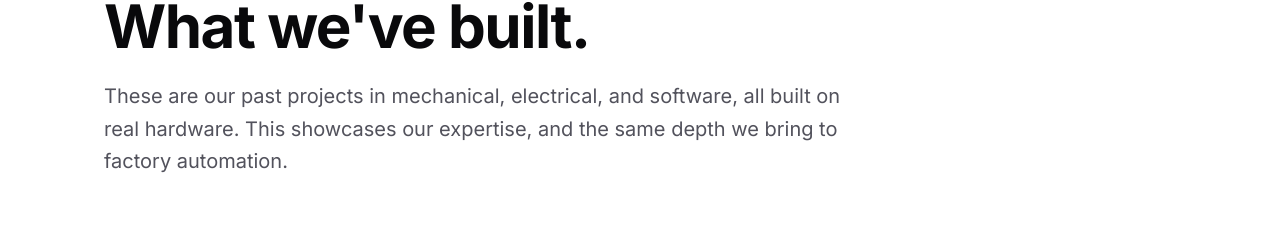
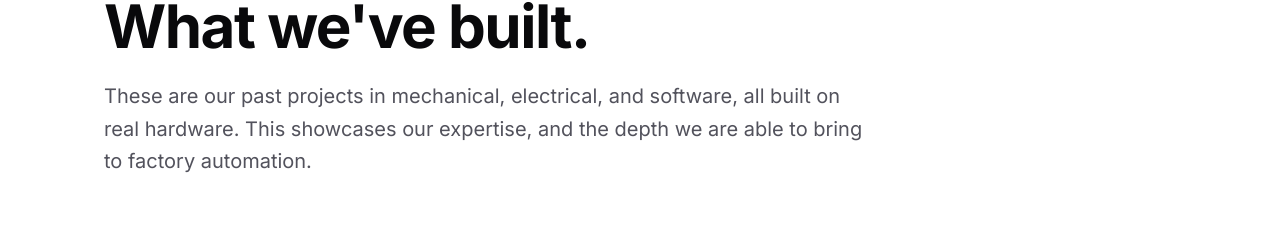
Before and after one commit to Proto-House/Website, a Next.js app: page /projects in a window 1280 px wide. Shown: the part 239-467 px from the top of the page. Built offline with nearby package versions, Linux system fonts and the light colour scheme.

Commit message:
fixed wording and themes

```diff
--- a/app/layout.js
+++ b/app/layout.js
@@ -20,7 +20,7 @@ export const metadata = {
 
 // Runs before paint to set the theme class, avoiding a flash and any
 // hydration mismatch between the server markup and the client.
-const themeScript = `(function(){try{var t=localStorage.getItem('theme');var d=t?t==='dark':window.matchMedia('(prefers-color-scheme: dark)').matches;var c=document.documentElement.classList;d?c.add('dark'):c.remove('dark');}catch(e){}})();`;
+const themeScript = `(function(){try{var d=localStorage.getItem('theme')==='dark';var c=document.documentElement.classList;d?c.add('dark'):c.remove('dark');}catch(e){}})();`;
 
 export default function RootLayout({ children }) {
   return (
--- a/app/projects/page.js
+++ b/app/projects/page.js
@@ -15,7 +15,7 @@ export default function ProjectsPage() {
       <Hero
         eyebrow="Portfolio"
         title="What we've built."
-        subtitle="These are our past projects in mechanical, electrical, and software, all built on real hardware. This showcases our expertise, and the same depth we bring to factory automation."
+        subtitle="These are our past projects in mechanical, electrical, and software, all built on real hardware. This showcases our expertise, and the depth we are able to bring to factory automation."
       />
 
       <Section className="border-t border-zinc-200 dark:border-zinc-800">
```
